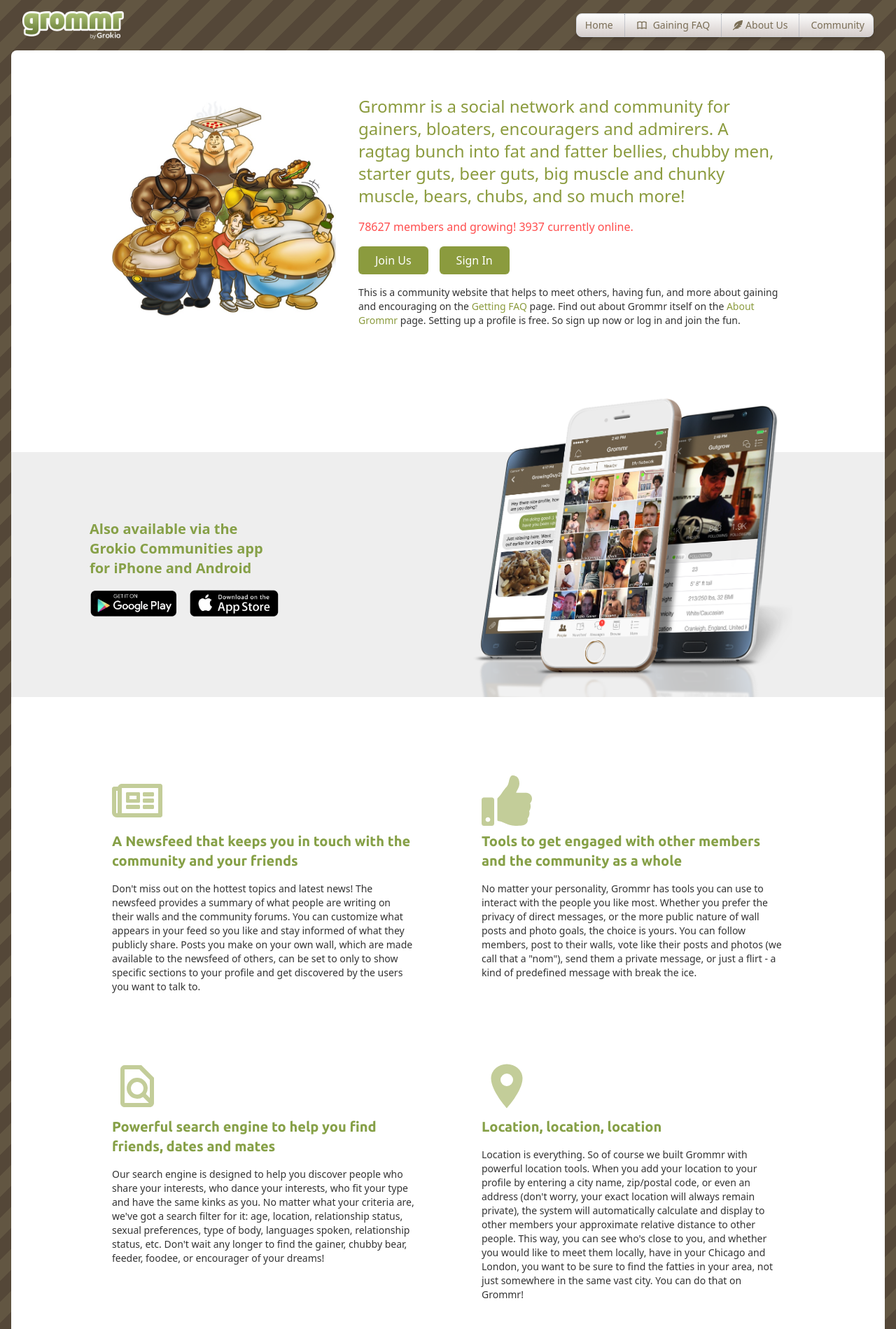
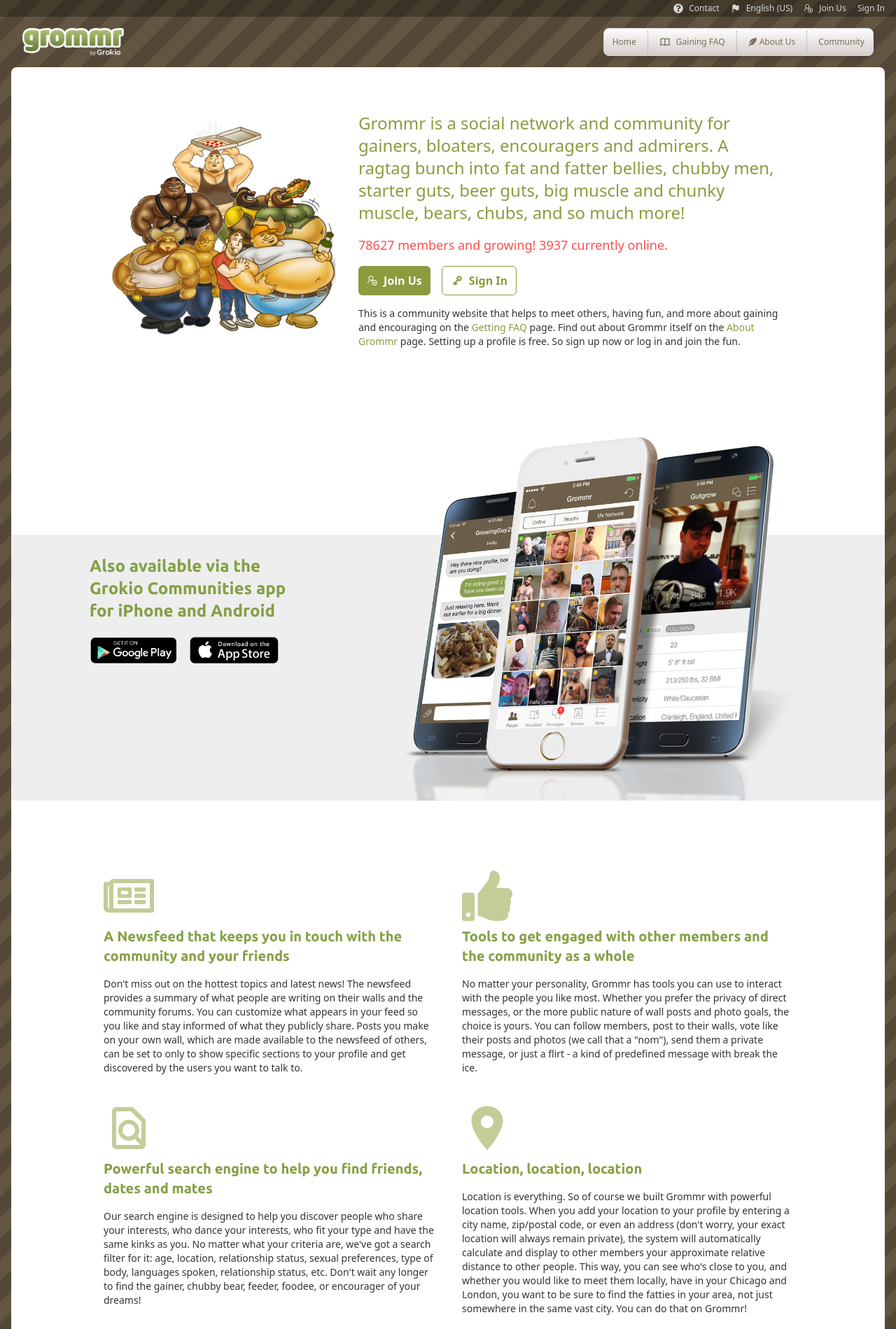
Before and after one commit to rajuahmmed111/to-do-list, a Next.js app: page / in a window 1280 px wide. Shown: the top 1899 px of the page at 70% size. Built offline with nearby package versions, Linux system fonts and the light colour scheme.

Commit message:
top bar added

```diff
--- a/src/app/(WithCommonLayout)/page.tsx
+++ b/src/app/(WithCommonLayout)/page.tsx
@@ -5,11 +5,14 @@
 import AppleStore from "@/assets/png/applestore.png";
 import MobileHero from "@/assets/image/home/mobile-hero.png";
 import FeaturesGrid from "@/components/pages/home/FeaturesGrid";
+import Header from "@/components/ui/Header";
+import { LiaUserPlusSolid } from "react-icons/lia";
+import { RiKey2Fill } from "react-icons/ri";
 
 export default function Home() {
   return (
     <div>
-      <main className="bg-white mx-auto rounded-lg  py-8">
+      <main className="bg-white mx-auto md:rounded-lg  py-8">
         {/* Hero Section */}
         <div className="bg-white/90 max-w-5xl mx-auto  p-8 mb-12">
           <div className="flex flex-col md:flex-row items-center gap-8">
@@ -27,20 +30,22 @@
                 bellies, chubby men, starter guts, beer guts, big muscle and
                 chunky muscle, bears, chubs, and so much more!
               </h1>
-              <p className="text-[#FF4D4D] font-medium">
+              <p className="text-[#FF4D4D] font-medium text-lg">
                 78627 members and growing! 3937 currently online.
               </p>
               <div className="flex gap-4">
                 <Link
                   href="#"
-                  className="bg-[#8B9B3E] text-white px-6 py-2 rounded-md hover:bg-[#7A8936] transition-colors"
+                  className="bg-[#8B9B3E] flex items-center gap-2 font-bold text-white px-3 py-2 rounded-md hover:bg-[#7A8936] transition-colors"
                 >
+                  <LiaUserPlusSolid />
                   Join Us
                 </Link>
                 <Link
                   href="#"
-                  className="bg-[#8B9B3E] text-white px-6 py-2 rounded-md hover:bg-[#7A8936] transition-colors"
+                  className="border-[#8B9B3E] px-3 border flex items-center gap-2  text-primary-green  py-2 rounded-md hover:text-white font-bold hover:bg-accent transition-colors"
                 >
+                  <RiKey2Fill className="transform text-lg -rotate-90 scale-x-[-1]" />
                   Sign In
                 </Link>
               </div>
@@ -62,18 +67,15 @@
         </div>
 
         {/* Mobile App Section */}
-        <div className="relative z-10 h-fit mb-20">
-          <div className="bg-dark-gray bottom-0 left-0 w-full -z-10 absolute min-h-[350px] mx-auto mt-28"></div>
-          <div className="flex max-w-5xl mx-auto max-md:bg-dark-gray flex-col z-20  md:flex-row items-center   justify-between gap-10">
+        <div className="relative z-10 h-fit mb-12 max-md:bg-dark-gray pt-5 md:mb-20 px-8">
+          <div className="bg-dark-gray bottom-0 left-0 w-full -z-10 absolute min-h-[380px] mx-auto mt-28"></div>
+          <div className="flex max-w-5xl mx-auto  flex-col z-20  md:flex-row items-center   justify-between gap-10">
             <div>
-              <h2 className="text-text-green mt-20 font-semibold text-xl mb-4">
-                Also available via the
-                <br />
-                Grokio Communities app
-                <br />
-                for iPhone and Android
-              </h2>
-              <div className="flex gap-4">
+              <Header className="mb-5 max-w-xs max-sm:text-center">
+                Also available via the Grokio Communities app for iPhone and
+                Android
+              </Header>
+              <div className="flex flex-wrap max-sm:justify-center gap-4">
                 <Link href="#">
                   <Image
                     src={PlayStore}
@@ -94,7 +96,7 @@
                 </Link>
               </div>
             </div>
-            <div className=" md:w-1/2 max-w-xl px-5 flex flex-col justify-start place-items-start">
+            <div className=" md:w-3/5 max-w-3xl px-5 flex flex-col justify-start place-items-start">
               <Image
                 src={MobileHero}
                 alt="Mobile App Screenshots"
@@ -107,23 +109,6 @@
         </div>
         <FeaturesGrid />
       </main>
-
-      {/* Footer */}
-      <footer className="max-w-6xl mx-auto px-4 py-8 text-sm text-">
-        <div className="flex justify-between items-center">
-          <div>Version: 5.0.0-341600 | Legal Notice | Contact</div>
-          <div className="flex gap-4">
-            <Link href="#" className="flex items-center gap-2">
-              <Image src="/twitter-icon.svg" alt="" width={16} height={16} />
-              Follow us on Twitter
-            </Link>
-            <Link href="#" className="flex items-center gap-2">
-              <Image src="/shop-icon.svg" alt="" width={16} height={16} />
-              Buy Grommr merchandise
-            </Link>
-          </div>
-        </div>
-      </footer>
     </div>
   );
 }
--- a/src/app/layout.tsx
+++ b/src/app/layout.tsx
@@ -3,6 +3,8 @@
 import "./globals.css";
 import Background from "@/assets/background/background.png";
 import Navbar from "@/components/common/Navbar";
+import Footer from "@/components/common/Footer";
+import TopBar from "@/components/common/TopBar";
 
 const geistSans = localFont({
   src: "./fonts/GeistVF.woff",
@@ -33,9 +35,11 @@
         style={{ background: `url('${Background.src}')` }}
         className={`${geistSans.variable} ${geistMono.variable} antialiased`}
       >
-        <div className="container text-text">
+        <TopBar />
+        <div className="md:container text-text">
           <Navbar />
           {children}
+          <Footer />
         </div>
       </body>
     </html>
--- /dev/null
+++ b/src/components/common/Footer.tsx
@@ -0,0 +1,25 @@
+import Link from "next/link";
+import React from "react";
+import { FaShop, FaTwitter } from "react-icons/fa6";
+
+const Footer = () => {
+  return (
+    <footer className="max-w-6xl mx-auto px-4 py-8 text-sm text-white">
+      <div className="flex justify-between gap-2 flex-wrap items-center">
+        <div>Version: 5.0.0-341600 | Legal Notice | Contact</div>
+        <div className="flex flex-wrap gap-4">
+          <Link href="#" className="flex items-center gap-2">
+            <FaTwitter />
+            Follow us on Twitter
+          </Link>
+          <Link href="#" className="flex items-center gap-2">
+            <FaShop />
+            Buy Grommr merchandise
+          </Link>
+        </div>
+      </div>
+    </footer>
+  );
+};
+
+export default Footer;
--- a/src/components/common/Navbar.tsx
+++ b/src/components/common/Navbar.tsx
@@ -7,34 +7,35 @@
 
 const Navbar = () => {
   return (
-    <header className="p-4 flex justify-between items-center">
+    <header className="p-4 max-md:pb-0 max-md:pr-0 flex flex-wrap gap-4 justify-between ">
       <Logo />
-      <nav className="flex text-sm items-center justify-center bg-gradient-to-b from-[#FDFDFD] to-[#D5CDCB] py-0 px-3 rounded-lg shadow-md border border-gray-300">
-        <ul className="flex items-center text-sm font-medium text-text-tea">
+      <div className="flex-1 flex justify-end">
+        <nav className="flex max-w-lg text-sm items-center justify-center bg-gradient-to-b from-[#FDFDFD] to-[#D5CDCB] py-0 px-3 rounded-lg max-md:rounded-b-none max-md:rounded-r-none md:shadow-md border border-gray-300">
+          <ul className="flex items-center text-xs  font-medium text-text-tea">
             <li className="flex items-center space-x-2">
               <Link href="#" className="hover:underline">
                 Home
               </Link>
             </li>
-          <span className="h-8 border-r border-dotted border-gray-400 mx-4"></span>{" "}
+            <span className="h-8 border-r border-dotted border-gray-400 mx-2 md:mx-4"></span>{" "}
             {/* Divider */}
-          <li className="flex items-center space-x-2">
-            <span className="material-icons ">
+            <li className="flex items-center sm:space-x-2">
+              <span className="material-icons max-sm:hidden">
                 <TbBook className="text-base" />
               </span>
               <Link href="#" className="hover:underline">
                 Gaining FAQ
               </Link>
             </li>
-          <span className="h-8 border-r border-dotted border-gray-400 mx-4"></span>{" "}
+            <span className="h-8 border-r border-dotted border-gray-400 mx-2 md:mx-4"></span>{" "}
             {/* Divider */}
-          <li className="flex items-center space-x-1">
-            <FaFeatherAlt />
+            <li className="flex items-center sm:space-x-1">
+              <FaFeatherAlt className="max-sm:hidden" />
               <Link href="#" className="hover:underline">
                 About Us
               </Link>
             </li>
-          <span className="h-8 border-r border-dotted border-gray-400 mx-4"></span>{" "}
+            <span className="h-8 border-r border-dotted border-gray-400 mx-2 md:mx-4"></span>{" "}
             {/* Divider */}
             <li className="flex items-center space-x-2">
               <Link href="#" className="hover:underline">
@@ -43,6 +44,7 @@
             </li>
           </ul>
         </nav>
+      </div>
     </header>
   );
 };
--- a/src/components/common/TopBar.tsx
+++ b/src/components/common/TopBar.tsx
@@ -1,20 +1,26 @@
 import Link from "next/link";
 import React from "react";
+import { FaQuestionCircle } from "react-icons/fa";
+import { LiaUserPlusSolid } from "react-icons/lia";
+import { TbFlagFilled } from "react-icons/tb";
 
 const TopBar = () => {
   return (
-    <header className="bg-white/80 p-4 flex justify-between items-center">
-      <nav className="flex gap-4 text-sm">
-        <Link href="#" className="text-neutral-600">
+    <header className="bg-black/30  flex justify-between items-center">
+      <nav className="flex gap-4 container text-xs py-1 text-right w-full justify-end">
+        <Link href="#" className="text-white/80 flex gap-2 items-center">
+          <FaQuestionCircle className="text-sm" />
           Contact
         </Link>
-        <Link href="#" className="text-neutral-600">
+        <Link href="#" className="text-white/80 flex gap-2 items-center">
+          <TbFlagFilled className="text-sm" />
           English (US)
         </Link>
-        <Link href="#" className="text-neutral-600">
-          Sign Up
+        <Link href="#" className="text-white/80 flex gap-2 items-center">
+          <LiaUserPlusSolid className="text-sm" />
+          Join Us
         </Link>
-        <Link href="#" className="text-neutral-600">
+        <Link href="#" className="text-white/80">
           Sign In
         </Link>
       </nav>
--- a/src/components/pages/home/FeaturesGrid.tsx
+++ b/src/components/pages/home/FeaturesGrid.tsx
@@ -11,9 +11,9 @@
 
 const FeaturesGrid = () => {
   return (
-    <div className="grid max-w-5xl mx-auto md:grid-cols-2 gap-8">
+    <div className="grid max-w-5xl mx-auto md:grid-cols-2">
       {/* Newsfeed */}
-      <div className="bg-white/90  rounded-lg p-8">
+      <div className="bg-white/90  rounded-lg py-5 px-5">
         <div className="mb-4 flex flex-col  gap-2">
           <div className="text-7xl text-secondary-green ">
             <FaRegNewspaper />
@@ -35,7 +35,7 @@
       </div>
 
       {/* Community Tools */}
-      <div className="bg-white/90 rounded-lg p-8">
+      <div className="bg-white/90 rounded-lg p-5">
         <div className="mb-4 flex flex-col  gap-2">
           <div className="text-7xl  text-secondary-green">
             <FaThumbsUp />
@@ -56,7 +56,7 @@
       </div>
 
       {/* Search */}
-      <div className="bg-white/90 rounded-lg p-8">
+      <div className="bg-white/90 rounded-lg p-5">
         <div className="mb-4 flex flex-col  gap-2">
           <div className="text-7xl text-secondary-green ">
             <MdOutlineFindInPage />
@@ -77,7 +77,7 @@
       </div>
 
       {/* Location */}
-      <div className="bg-white/90 rounded-lg p-8">
+      <div className="bg-white/90 rounded-lg p-5">
         <div className="mb-4 flex flex-col  gap-2">
           <div className="text-7xl text-secondary-green ">
             <IoLocationSharp />
@@ -101,7 +101,7 @@
       </div>
 
       {/* Messaging */}
-      <div className="bg-white/90 rounded-lg p-8">
+      <div className="bg-white/90 rounded-lg p-5">
         <div className="mb-4 flex flex-col  gap-2">
           <div className="text-7xl text-secondary-green ">
             <TiMessages />
@@ -123,7 +123,7 @@
       </div>
 
       {/* Mobile Apps */}
-      <div className="bg-white/90 rounded-lg p-8">
+      <div className="bg-white/90 rounded-lg p-5">
         <div className="mb-4 flex flex-col  gap-2">
           <div className="text-7xl text-secondary-green ">
             <HiMiniWrench />
@@ -144,7 +144,7 @@
         </p>
       </div>
       {/* Mobile Apps */}
-      <div className="bg-white/90 rounded-lg p-8">
+      <div className="bg-white/90 rounded-lg p-5">
         <div className="mb-4 flex flex-col  gap-2">
           <div className="text-7xl text-secondary-green ">
             <IoPhonePortrait />
@@ -164,7 +164,7 @@
       </div>
 
       {/* Privacy */}
-      <div className="bg-white/90 rounded-lg p-8">
+      <div className="bg-white/90 rounded-lg p-5">
         <div className="mb-4 flex flex-col  gap-2">
           <div className="text-7xl text-secondary-green ">
             <IoShieldCheckmark />
@@ -187,15 +187,13 @@
       </div>
 
       {/* International */}
-      <div className="bg-white/90 rounded-lg p-8">
+      <div className="bg-white/90 rounded-lg p-5">
         <div className="mb-4 flex flex-col  gap-2">
           <div className="text-7xl text-secondary-green ">
             <TbFlagFilled />
           </div>
           <h3 className="text-text-green font-ubuntu font-bold text-xl">
-            International community, website
-            <br />
-            translated in seven languages
+            International community, website translated in seven languages
           </h3>
         </div>
         <p className="text- text-sm">
--- /dev/null
+++ b/src/components/ui/Header.tsx
@@ -0,0 +1,21 @@
+import React from "react";
+
+const Header = ({
+  children,
+  className,
+}: {
+  children: React.ReactNode;
+  className?: string;
+}) => {
+  return (
+    <h1
+      className={`text-text-green font-ubuntu font-semibold text-2xl ${
+        className ? className : ""
+      }`}
+    >
+      {children}
+    </h1>
+  );
+};
+
+export default Header;
```
Lines whose indentation alone changed are shown as unchanged.
